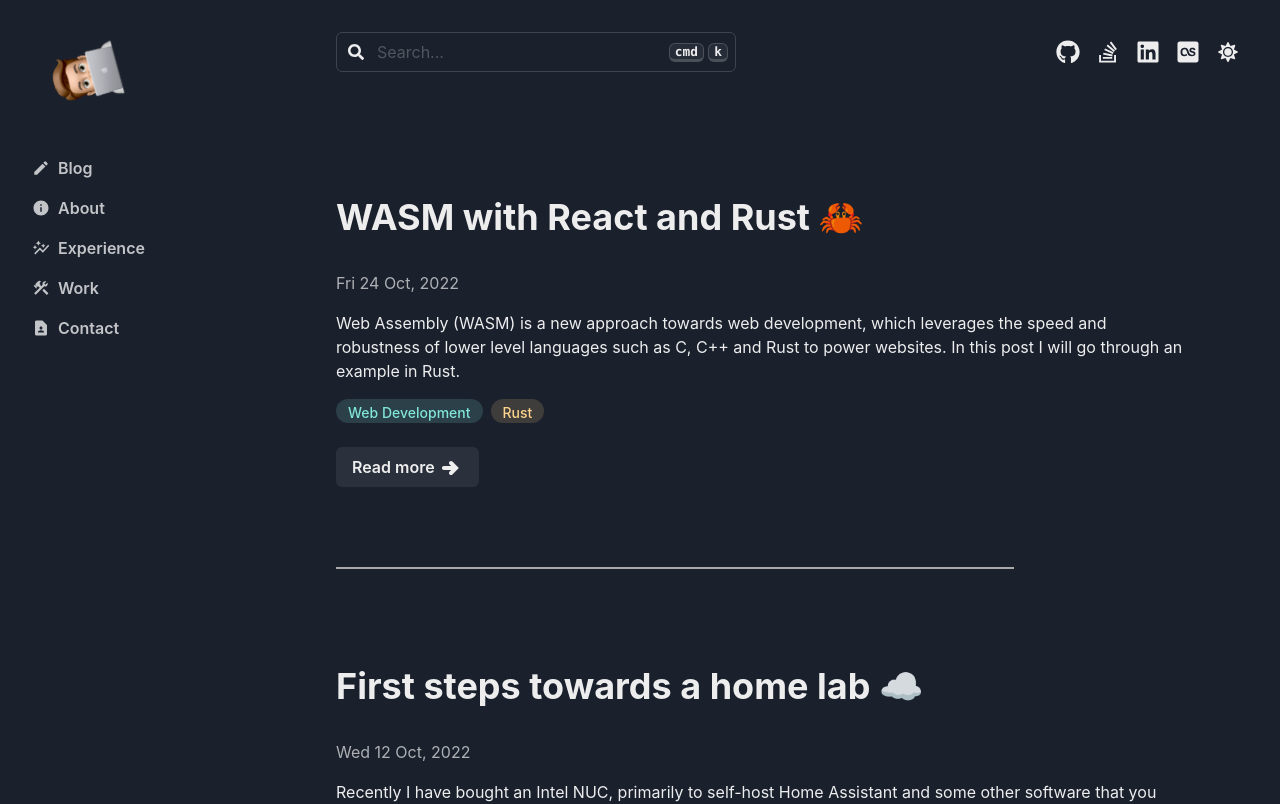
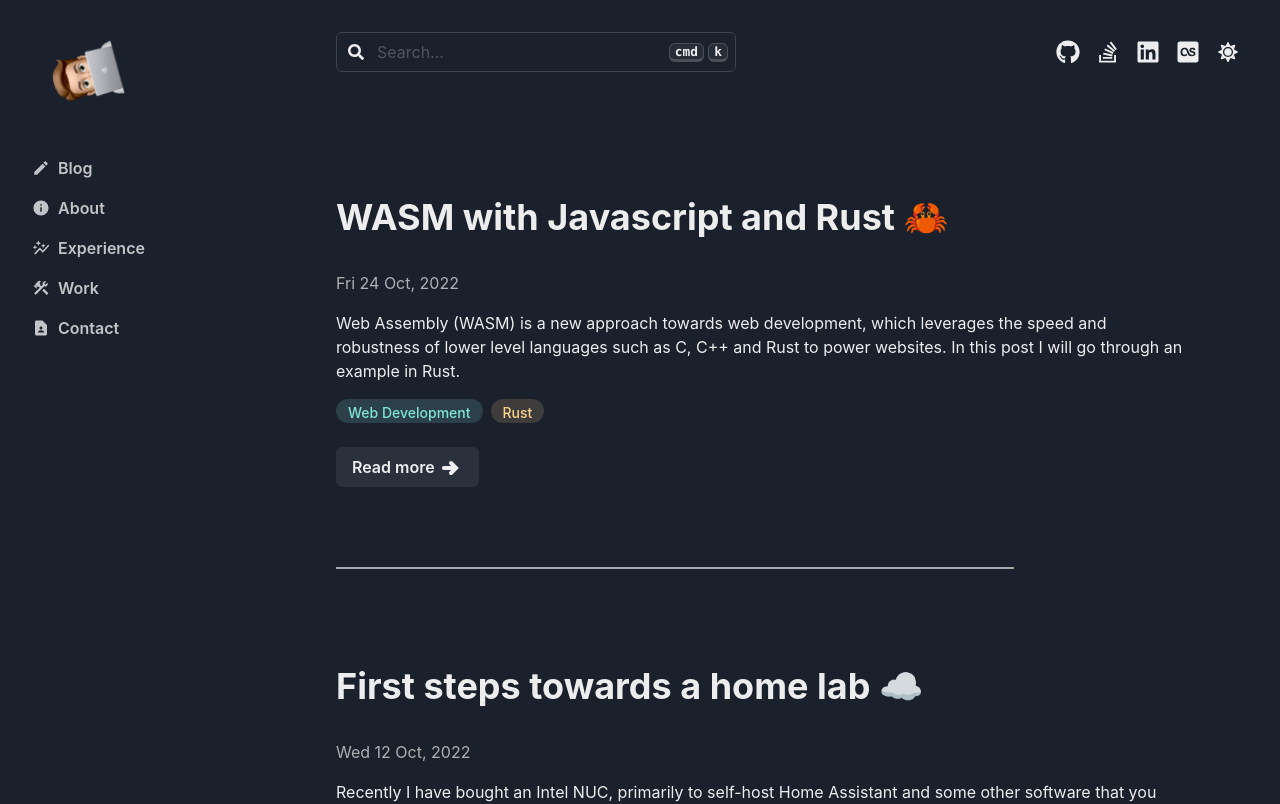
Before and after one commit to danielsteman/vite-blog, a React (Vite) app: page / in a window 1280 px wide. Shown: the top 804 px of the page. Built offline with nearby package versions, Linux system fonts and the light colour scheme.

Commit message:
:speech_balloon: fix content

```diff
--- a/src/routes/Blog.tsx
+++ b/src/routes/Blog.tsx
@@ -28,7 +28,7 @@ const Blog = () => {
     },
     {
       id: 4,
-      title: 'WASM with React and Rust 🦀',
+      title: 'WASM with Javascript and Rust 🦀',
       date: 'Fri 24 Oct, 2022',
       text: 'Web Assembly (WASM) is a new approach towards web development, which leverages the speed and robustness of lower level languages such as C, C++ and Rust to power websites. In this post I will go through an example in Rust.',
       tags: ['Web Development', 'Rust'],
```
